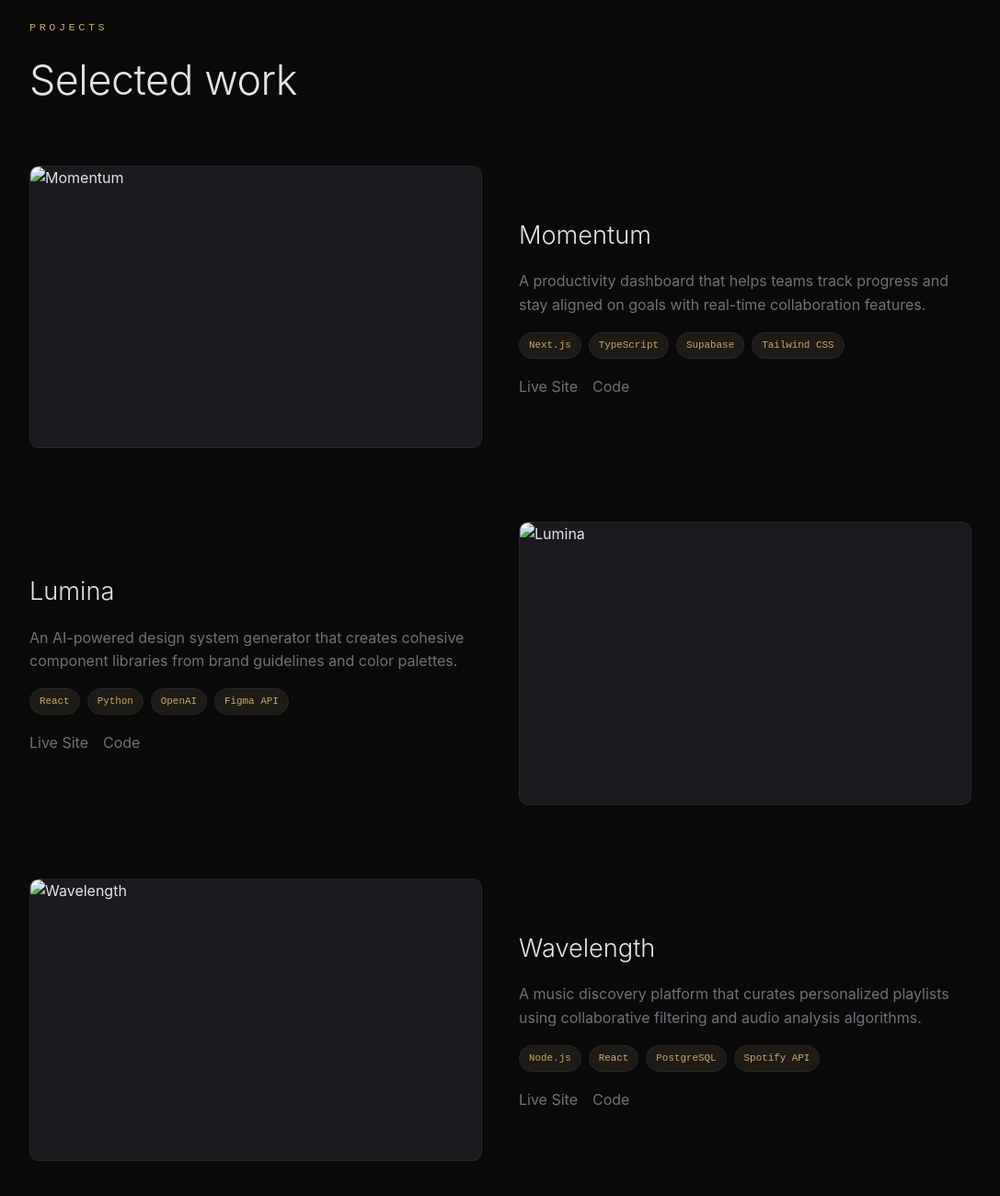
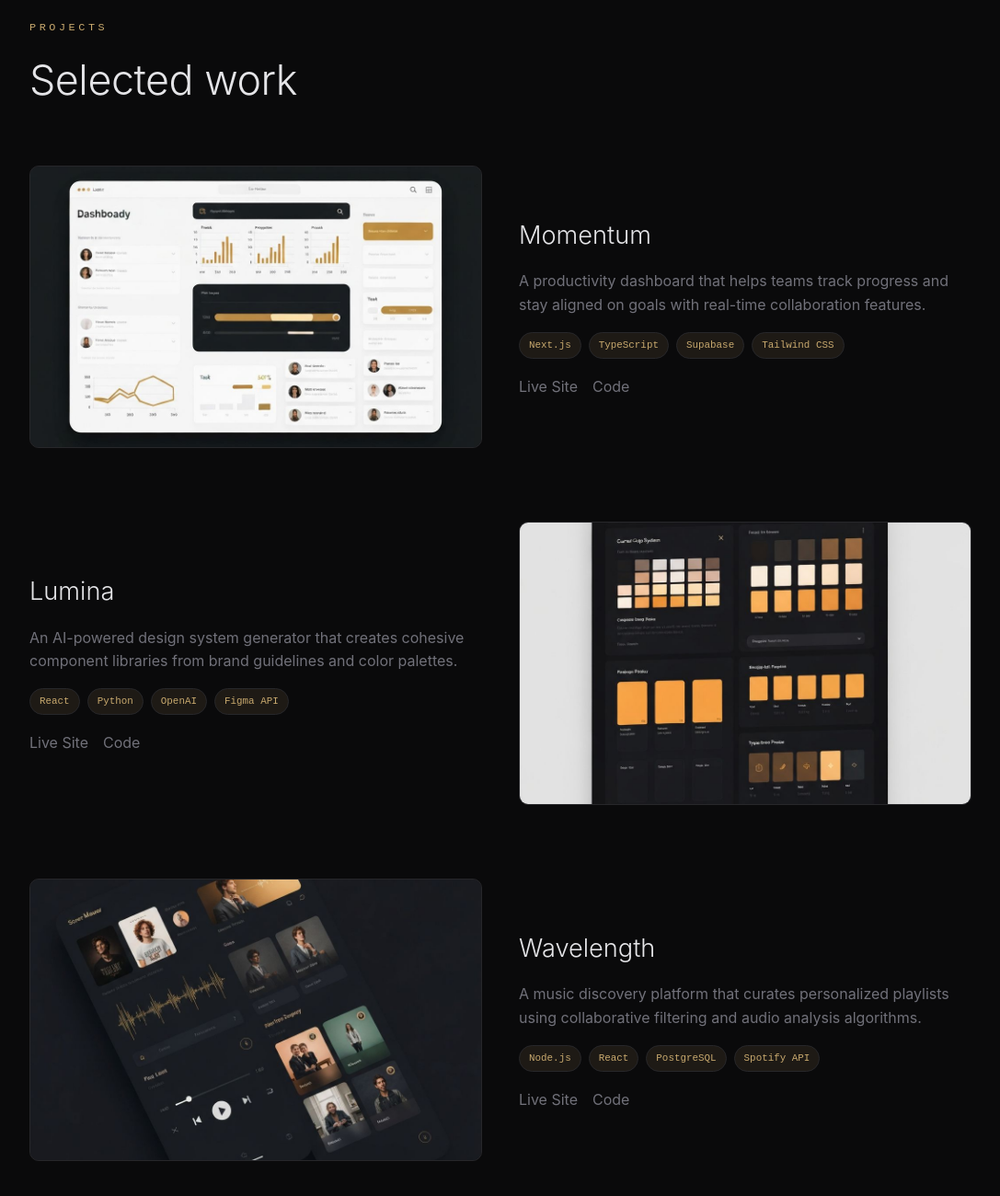
Before and after one commit to Subh-01-ops/happy-birthday, a plain HTML site: page index.html in a window 1280 px wide. Shown: the part 2705-4005 px from the top of the page at 92% size, without its empty margins (96-1183 px from the left). Drawn offline with Linux system fonts and the light colour scheme.

Commit message:
Update image source paths in project cards

```diff
--- a/index.html
+++ b/index.html
@@ -142,7 +142,7 @@
 
       <div class="projects-grid">
         <article class="project-card">
-          <img src="public/images/project-1.jpg" alt="Momentum" loading="lazy" />
+          <img src="project-1.jpg" alt="Momentum" loading="lazy" />
           <div>
             <h3>Momentum</h3>
             <p>A productivity dashboard that helps teams track progress and stay aligned on goals with real-time collaboration features.</p>
@@ -160,7 +160,7 @@
         </article>
 
         <article class="project-card reverse">
-          <img src="public/images/project-2.jpg" alt="Lumina" loading="lazy" />
+          <img src="project-2.jpg" alt="Lumina" loading="lazy" />
           <div>
             <h3>Lumina</h3>
             <p>An AI-powered design system generator that creates cohesive component libraries from brand guidelines and color palettes.</p>
@@ -178,7 +178,7 @@
         </article>
 
         <article class="project-card">
-          <img src="public/images/project-3.jpg" alt="Wavelength" loading="lazy" />
+          <img src="project-3.jpg" alt="Wavelength" loading="lazy" />
           <div>
             <h3>Wavelength</h3>
             <p>A music discovery platform that curates personalized playlists using collaborative filtering and audio analysis algorithms.</p>
```
